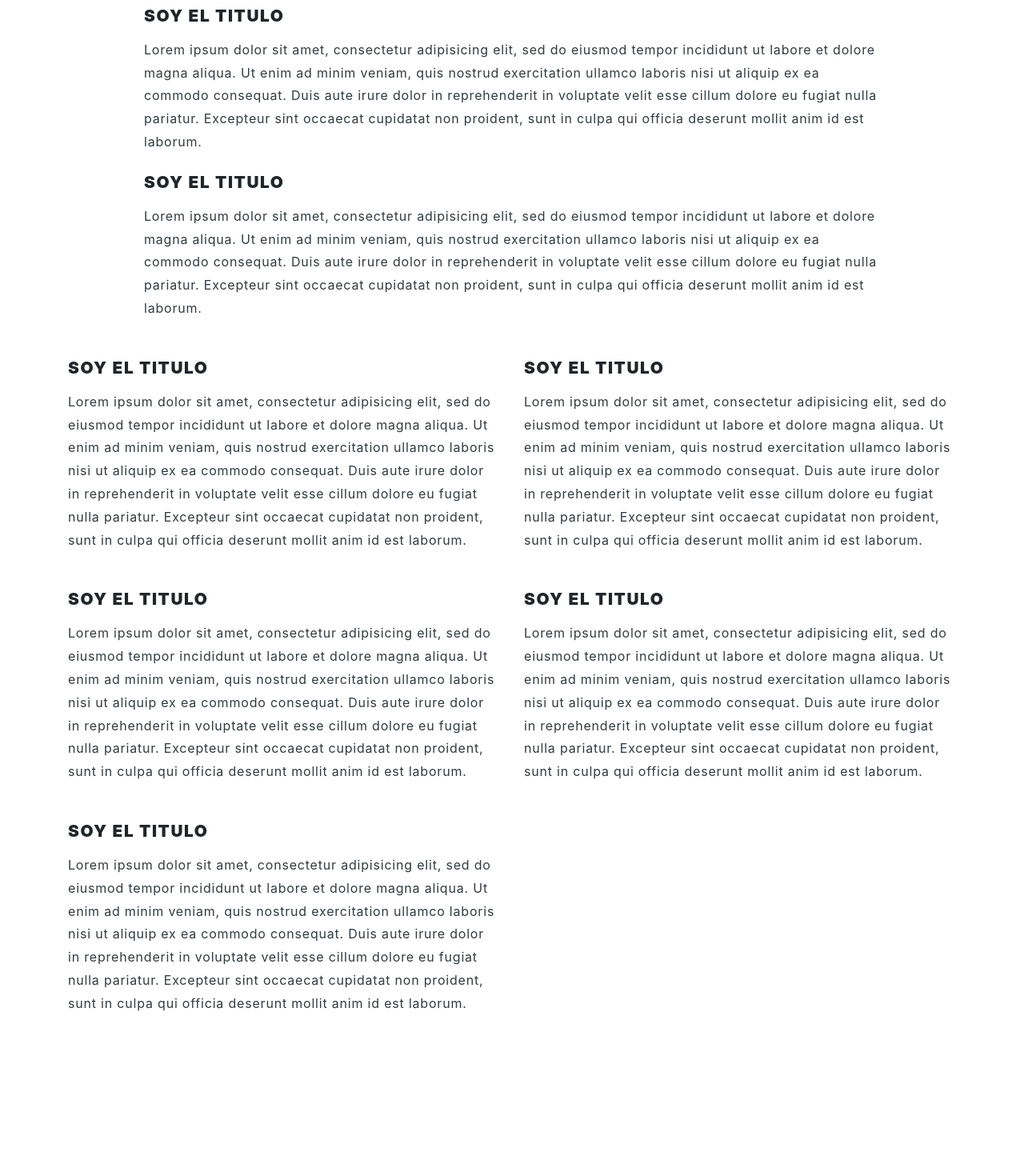
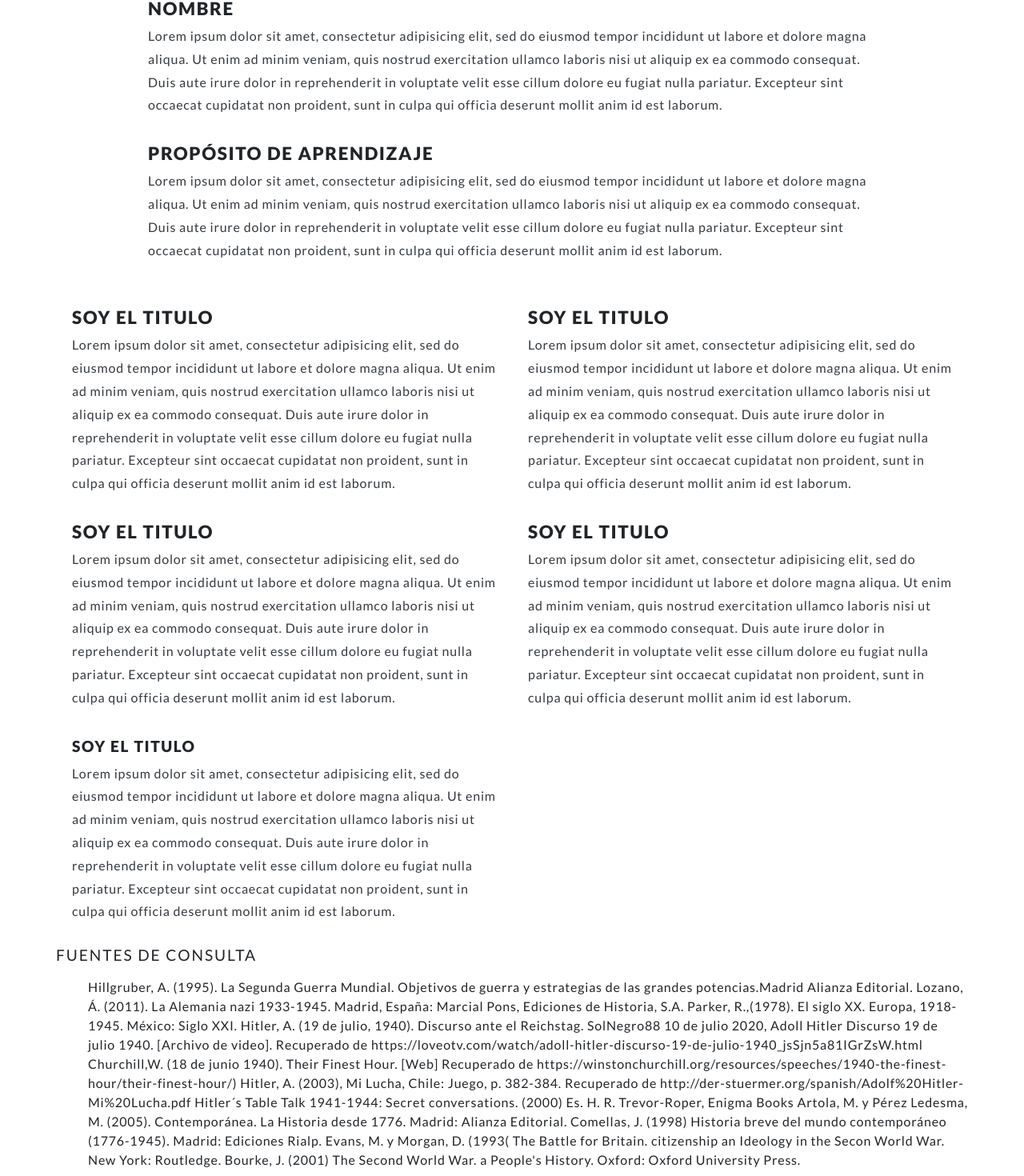
Before and after one commit to alumnica/alumnica-odas-front, a React (Create React App) app: page /odas/1 in a window 1280 px wide. Shown: the part 447-1917 px from the top of the page at 80% size. Before the commit the page ends 1732 px from the top, so only its background shows below. Built offline with nearby package versions, Linux system fonts and the light colour scheme.

Commit message:
Basic Styles for all pages

```diff
--- a/src/App.js
+++ b/src/App.js
@@ -1,6 +1,5 @@
 import React from "react";
 import { BrowserRouter as Router, Switch, Route } from "react-router-dom";
-import "./App.scss";
 import Header from "./components/Header.js";
 import ODAsScreen from "./screens/ODAsScreen.js";
 import ODAScreen from "./screens/ODAScreen.js";
--- a/src/App.scss
+++ /dev/null
@@ -1,104 +0,0 @@
-$font-size-base: 1rem;
-@import url("https://fonts.googleapis.com/css?family=Lato:400,700,900|Playfair+Display:700&display=swap&subset=latin-ext");
-
-//Bootstrap Imports for Mixings
-@import "../node_modules/bootstrap/scss/functions";
-@import "../node_modules/bootstrap/scss/variables";
-@import "../node_modules/bootstrap/scss/mixins";
-@import "../node_modules/bootstrap/scss/reboot";
-
-//Colors
-$alumnica-green: #ccff8d;
-$alumnica-gray: #e2e2e2;
-$font-size-base: 1rem;
-
-body {
-  font-family: "Lato", sans-serif;
-  font-weight: 400;
-  letter-spacing: 0.05em;
-}
-
-h1 {
-  font-family: "Playfair Display", serif;
-  color: #fff;
-  font-size: $font-size-base * 2.2;
-  letter-spacing: 0;
-  line-height: 1.5em;
-}
-
-h2 {
-  text-transform: uppercase;
-  font-weight: 900;
-  letter-spacing: 0.1em;
-  line-height: 2em;
-  font-size: $font-size-base * 2;
-}
-
-h3 {
-  text-transform: uppercase;
-  font-weight: 900;
-  line-height: 2.5rem;
-  font-size: $font-size-base * 1.3;
-  letter-spacing: 0.1rem;
-}
-
-p,
-h4 {
-  color: $gray-800;
-  line-height: 1.8rem;
-}
-
-@include media-breakpoint-down(md) {
-  .force-fluid-md {
-    width: 100%;
-    max-width: none;
-  }
-
-  .no-padding {
-    padding: 0;
-  }
-}
-
-@include media-breakpoint-down(sm) {
-  body {
-    font-size: 14pt;
-  }
-
-  h2 {
-    font-size: $font-size-base * 2;
-  }
-}
-
-@include media-breakpoint-down(xs) {
-  body {
-    font-size: 14pt;
-  }
-
-  h1 {
-    font-size: $font-size-base * 1.8;
-  }
-
-  h2 {
-    font-size: $font-size-base * 2;
-  }
-}
-
-/* HEADER */
-.header-brand img {
-  height: 40px;
-  width: auto;
-}
-
-.clickable-card {
-  &:hover {
-    opacity: 80%;
-  }
-}
-
-/* ODAs */
-h4.nota-materia {
-  color: $gray-800;
-  font-variant: small-caps;
-  font-size: 1rem;
-  letter-spacing: 0.15rem;
-}
--- a/src/components/DescriptionCard.js
+++ b/src/components/DescriptionCard.js
@@ -1,11 +1,12 @@
 import React from "react";
 import "./DescriptionCard.scss";
 
-const DescriptionCard = ({ children, tittle, extraInfo }) => {
+const DescriptionCard = ({ children, title, extraInfo, mini, center }) => {
+
   return (
-    <div className="description-card">
+    <div className={`description-card clickable-card ${center && "text-center"}`}>
       {extraInfo && <h4 className="extra-info">{extraInfo}</h4>}
-      {tittle && <h3 className="titulo">{tittle}</h3>}
+      {title && <h2 style={mini && {fontSize: "1.2rem"}} className="title">{title}</h2>}
       <p className="content">{children}</p>
     </div>
   );
--- a/src/components/DescriptionCard.scss
+++ b/src/components/DescriptionCard.scss
@@ -1,10 +1,6 @@
-
-$font-size-base: 1rem;
-
-h3.titulo {
-  text-transform: uppercase;
-  font-weight: 900;
-  line-height: 2.5rem;
-  font-size: $font-size-base * 1.3;
-  letter-spacing: 0.1rem;
+.description-card{
+  padding: 5px;
+  .extra-info, .title {
+    margin:0;
+  }
 }
--- a/src/components/Image.js
+++ b/src/components/Image.js
@@ -2,8 +2,8 @@ import React from "react";
 
 const Image = ({ src, name }) => {
   return (
-    <div className="content-container">
-      <img className="" src={src} alt={name} />
+    <div className="d-flex image-container justify-content-center">
+      <img className="img-responsive center-block" src={src} alt={name} />
     </div>
   );
 };
--- a/src/components/ODACard.js
+++ b/src/components/ODACard.js
@@ -23,7 +23,7 @@ const ODACard = ({ children, id, subject, name, description, imgSrc }) => {
           </Col>
           <Col xs="12" sm="8">
             <h4 className="nota-materia">{subject}</h4>
-            <h3>{name}</h3>
+            <h2>{name}</h2>
             <p>{description}</p>
             <Link to={`/${id}`}>
               Ver <i className="far fa-eye"/>
--- /dev/null
+++ b/src/components/ODAInfoCard.js
@@ -0,0 +1,35 @@
+import React from "react";
+
+import DescriptionCard from "../components/DescriptionCard.js";
+
+import Col from "react-bootstrap/Col";
+import Row from "react-bootstrap/Row";
+
+const ODAInfoCard = ({ name, objective, subject }) => {
+  return (
+    <Row className="justify-content-md-center">
+      <Col sm="10" className="my-4">
+        <DescriptionCard title={name} extraInfo={subject}>
+          Lorem ipsum dolor sit amet, consectetur adipisicing elit, sed do
+          eiusmod tempor incididunt ut labore et dolore magna aliqua. Ut enim ad
+          minim veniam, quis nostrud exercitation ullamco laboris nisi ut
+          aliquip ex ea commodo consequat. Duis aute irure dolor in
+          reprehenderit in voluptate velit esse cillum dolore eu fugiat nulla
+          pariatur. Excepteur sint occaecat cupidatat non proident, sunt in
+          culpa qui officia deserunt mollit anim id est laborum.
+        </DescriptionCard>
+        <DescriptionCard title={objective}>
+          Lorem ipsum dolor sit amet, consectetur adipisicing elit, sed do
+          eiusmod tempor incididunt ut labore et dolore magna aliqua. Ut enim ad
+          minim veniam, quis nostrud exercitation ullamco laboris nisi ut
+          aliquip ex ea commodo consequat. Duis aute irure dolor in
+          reprehenderit in voluptate velit esse cillum dolore eu fugiat nulla
+          pariatur. Excepteur sint occaecat cupidatat non proident, sunt in
+          culpa qui officia deserunt mollit anim id est laborum.
+        </DescriptionCard>
+      </Col>
+    </Row>
+  );
+};
+
+export default ODAInfoCard;
--- a/src/index.js
+++ b/src/index.js
@@ -1,9 +1,9 @@
 import React from 'react';
 import ReactDOM from 'react-dom';
+import 'bootstrap/dist/css/bootstrap.min.css';
 import './index.scss';
 import App from './App';
 import * as serviceWorker from './serviceWorker';
-import 'bootstrap/dist/css/bootstrap.min.css';
 
 ReactDOM.render(
   <React.StrictMode>
--- a/src/index.scss
+++ b/src/index.scss
@@ -0,0 +1,112 @@
+@import url("https://fonts.googleapis.com/css?family=Lato:400,700,900|Playfair+Display:700&display=swap&subset=latin-ext");
+
+//Bootstrap Imports for Mixings
+@import "../node_modules/bootstrap/scss/functions";
+@import "../node_modules/bootstrap/scss/variables";
+@import "../node_modules/bootstrap/scss/mixins";
+@import "../node_modules/bootstrap/scss/reboot";
+
+//Colors
+$alumnica-green: #ccff8d;
+$alumnica-gray: #e2e2e2;
+$font-size-base: 1rem;
+
+body {
+  font-family: "Lato", sans-serif;
+  font-weight: 400;
+  letter-spacing: 0.05em;
+}
+
+h1 {
+  font-family: "Playfair Display", serif;
+  color: #fff;
+  font-size: $font-size-base * 2.2;
+  letter-spacing: 0;
+  line-height: 1.5em;
+}
+
+h2 {
+  text-transform: uppercase;
+  font-weight: 900;
+  line-height: 2.5rem;
+  font-size: $font-size-base * 1.4;
+  letter-spacing: 0.1rem;
+}
+
+h3 {
+  text-transform: uppercase;
+  font-weight: 400;
+  letter-spacing: 0.1em;
+  line-height: 2em;
+  font-size: $font-size-base * 1.2;
+}
+
+h4 {
+  color: $gray-600;
+  font-size: $font-size-base * 1.2;
+  font-variant: small-caps;
+}
+
+p {
+  color: $gray-800;
+  line-height: $font-size-base * 1.8;
+}
+
+@include media-breakpoint-down(md) {
+  .force-fluid-md {
+    width: 100%;
+    max-width: none;
+  }
+
+  .no-padding {
+    padding: 0;
+  }
+}
+
+@include media-breakpoint-down(sm) {
+  body {
+    font-size: 14pt;
+  }
+
+  h2 {
+    font-size: $font-size-base * 1.7;
+  }
+}
+
+@include media-breakpoint-down(xs) {
+  body {
+    font-size: 14pt;
+  }
+
+  h1 {
+    font-size: $font-size-base * 1.8;
+  }
+
+  h2 {
+    font-size: $font-size-base * 1.6;
+  }
+
+  h4 {
+    font-size: $font-size-base * 1.4;
+  }
+}
+
+/* HEADER */
+.header-brand img {
+  height: 40px;
+  width: auto;
+}
+
+.clickable-card {
+  &:hover {
+    opacity: 80%;
+  }
+}
+
+/* ODAs */
+h4.nota-materia {
+  color: $gray-800;
+  font-variant: small-caps;
+  font-size: 1rem;
+  letter-spacing: 0.15rem;
+}
--- /dev/null
+++ b/src/screens/MomentoScreen.scss
@@ -0,0 +1,3 @@
+.block {
+  margin-bottom: 4rem;
+}
--- a/src/screens/ODAScreen.js
+++ b/src/screens/ODAScreen.js
@@ -3,6 +3,7 @@ import { useHistory, useParams } from "react-router-dom";
 import Hero from "../components/Hero.js";
 import Container from "react-bootstrap/Container";
 import DescriptionCard from "../components/DescriptionCard.js";
+import ODAInfoCard from "../components/ODAInfoCard.js";
 
 import Col from "react-bootstrap/Col";
 import Row from "react-bootstrap/Row";
@@ -22,9 +23,14 @@ const ODAScreen = () => {
         </Hero>
       </div>
       <Container>
-        <Row className="justify-content-md-center">
-          <Col sm="10 mt-4">
-            <DescriptionCard tittle="SOY EL TITULO" extraInfo="materia">
+        <ODAInfoCard
+          name="nombre"
+          objective="propósito de aprendizaje"
+          subject="materia"
+        />
+        <Row>
+          <Col md="6">
+            <DescriptionCard title="SOY EL TITULO">
               Lorem ipsum dolor sit amet, consectetur adipisicing elit, sed do
               eiusmod tempor incididunt ut labore et dolore magna aliqua. Ut
               enim ad minim veniam, quis nostrud exercitation ullamco laboris
@@ -33,7 +39,42 @@ const ODAScreen = () => {
               nulla pariatur. Excepteur sint occaecat cupidatat non proident,
               sunt in culpa qui officia deserunt mollit anim id est laborum.
             </DescriptionCard>
-            <DescriptionCard tittle="SOY EL TITULO">
+          </Col>
+          <Col md="6">
+            <DescriptionCard title="SOY EL TITULO">
+              Lorem ipsum dolor sit amet, consectetur adipisicing elit, sed do
+              eiusmod tempor incididunt ut labore et dolore magna aliqua. Ut
+              enim ad minim veniam, quis nostrud exercitation ullamco laboris
+              nisi ut aliquip ex ea commodo consequat. Duis aute irure dolor in
+              reprehenderit in voluptate velit esse cillum dolore eu fugiat
+              nulla pariatur. Excepteur sint occaecat cupidatat non proident,
+              sunt in culpa qui officia deserunt mollit anim id est laborum.
+            </DescriptionCard>
+          </Col>
+          <Col md="6">
+            <DescriptionCard title="SOY EL TITULO">
+              Lorem ipsum dolor sit amet, consectetur adipisicing elit, sed do
+              eiusmod tempor incididunt ut labore et dolore magna aliqua. Ut
+              enim ad minim veniam, quis nostrud exercitation ullamco laboris
+              nisi ut aliquip ex ea commodo consequat. Duis aute irure dolor in
+              reprehenderit in voluptate velit esse cillum dolore eu fugiat
+              nulla pariatur. Excepteur sint occaecat cupidatat non proident,
+              sunt in culpa qui officia deserunt mollit anim id est laborum.
+            </DescriptionCard>
+          </Col>
+          <Col md="6">
+            <DescriptionCard title="SOY EL TITULO">
+              Lorem ipsum dolor sit amet, consectetur adipisicing elit, sed do
+              eiusmod tempor incididunt ut labore et dolore magna aliqua. Ut
+              enim ad minim veniam, quis nostrud exercitation ullamco laboris
+              nisi ut aliquip ex ea commodo consequat. Duis aute irure dolor in
+              reprehenderit in voluptate velit esse cillum dolore eu fugiat
+              nulla pariatur. Excepteur sint occaecat cupidatat non proident,
+              sunt in culpa qui officia deserunt mollit anim id est laborum.
+            </DescriptionCard>
+          </Col>
+          <Col md="6">
+            <DescriptionCard mini title="SOY EL TITULO">
               Lorem ipsum dolor sit amet, consectetur adipisicing elit, sed do
               eiusmod tempor incididunt ut labore et dolore magna aliqua. Ut
               enim ad minim veniam, quis nostrud exercitation ullamco laboris
@@ -45,61 +86,31 @@ const ODAScreen = () => {
           </Col>
         </Row>
         <Row>
-          <Col md="6" className="p-6 mt-4">
-            <DescriptionCard tittle="SOY EL TITULO">
-              Lorem ipsum dolor sit amet, consectetur adipisicing elit, sed do
-              eiusmod tempor incididunt ut labore et dolore magna aliqua. Ut
-              enim ad minim veniam, quis nostrud exercitation ullamco laboris
-              nisi ut aliquip ex ea commodo consequat. Duis aute irure dolor in
-              reprehenderit in voluptate velit esse cillum dolore eu fugiat
-              nulla pariatur. Excepteur sint occaecat cupidatat non proident,
-              sunt in culpa qui officia deserunt mollit anim id est laborum.
-            </DescriptionCard>
-          </Col>
-          <Col md="6" className="p-6 mt-4">
-            <DescriptionCard tittle="SOY EL TITULO">
-              Lorem ipsum dolor sit amet, consectetur adipisicing elit, sed do
-              eiusmod tempor incididunt ut labore et dolore magna aliqua. Ut
-              enim ad minim veniam, quis nostrud exercitation ullamco laboris
-              nisi ut aliquip ex ea commodo consequat. Duis aute irure dolor in
-              reprehenderit in voluptate velit esse cillum dolore eu fugiat
-              nulla pariatur. Excepteur sint occaecat cupidatat non proident,
-              sunt in culpa qui officia deserunt mollit anim id est laborum.
-            </DescriptionCard>
-          </Col>
-          <Col md="6" className="p-6 mt-4">
-            <DescriptionCard tittle="SOY EL TITULO">
-              Lorem ipsum dolor sit amet, consectetur adipisicing elit, sed do
-              eiusmod tempor incididunt ut labore et dolore magna aliqua. Ut
-              enim ad minim veniam, quis nostrud exercitation ullamco laboris
-              nisi ut aliquip ex ea commodo consequat. Duis aute irure dolor in
-              reprehenderit in voluptate velit esse cillum dolore eu fugiat
-              nulla pariatur. Excepteur sint occaecat cupidatat non proident,
-              sunt in culpa qui officia deserunt mollit anim id est laborum.
-            </DescriptionCard>
-          </Col>
-          <Col md="6" className="p-6 mt-4">
-            <DescriptionCard tittle="SOY EL TITULO">
-              Lorem ipsum dolor sit amet, consectetur adipisicing elit, sed do
-              eiusmod tempor incididunt ut labore et dolore magna aliqua. Ut
-              enim ad minim veniam, quis nostrud exercitation ullamco laboris
-              nisi ut aliquip ex ea commodo consequat. Duis aute irure dolor in
-              reprehenderit in voluptate velit esse cillum dolore eu fugiat
-              nulla pariatur. Excepteur sint occaecat cupidatat non proident,
-              sunt in culpa qui officia deserunt mollit anim id est laborum.
-            </DescriptionCard>
-          </Col>
-          <Col md="6" className="p-6 mt-4">
-            <DescriptionCard tittle="SOY EL TITULO">
-              Lorem ipsum dolor sit amet, consectetur adipisicing elit, sed do
-              eiusmod tempor incididunt ut labore et dolore magna aliqua. Ut
-              enim ad minim veniam, quis nostrud exercitation ullamco laboris
-              nisi ut aliquip ex ea commodo consequat. Duis aute irure dolor in
-              reprehenderit in voluptate velit esse cillum dolore eu fugiat
-              nulla pariatur. Excepteur sint occaecat cupidatat non proident,
-              sunt in culpa qui officia deserunt mollit anim id est laborum.
-            </DescriptionCard>
-          </Col>
+          <h3>Fuentes de Consulta</h3>
+          <ul>
+            Hillgruber, A. (1995). La Segunda Guerra Mundial. Objetivos de
+            guerra y estrategias de las grandes potencias.Madrid Alianza
+            Editorial. Lozano, Á. (2011). La Alemania nazi 1933-1945. Madrid,
+            España: Marcial Pons, Ediciones de Historia, S.A. Parker, R.,(1978).
+            El siglo XX. Europa, 1918-1945. México: Siglo XXI. Hitler, A. (19 de
+            julio, 1940). Discurso ante el Reichstag. SolNegro88 10 de julio
+            2020, Adoll Hitler Discurso 19 de julio 1940. [Archivo de video].
+            Recuperado de
+            https://loveotv.com/watch/adoll-hitler-discurso-19-de-julio-1940_jsSjn5a81IGrZsW.html
+            Churchill,W. (18 de junio 1940). Their Finest Hour. [Web] Recuperado
+            de
+            https://winstonchurchill.org/resources/speeches/1940-the-finest-hour/their-finest-hour/)
+            Hitler, A. (2003), Mi Lucha, Chile: Juego, p. 382-384. Recuperado de
+            http://der-stuermer.org/spanish/Adolf%20Hitler-Mi%20Lucha.pdf
+            Hitler´s Table Talk 1941-1944: Secret conversations. (2000) Es. H.
+            R. Trevor-Roper, Enigma Books Artola, M. y Pérez Ledesma, M. (2005).
+            Contemporánea. La Historia desde 1776. Madrid: Alianza Editorial.
+            Comellas, J. (1998) Historia breve del mundo contemporáneo
+            (1776-1945). Madrid: Ediciones Rialp. Evans, M. y Morgan, D. (1993(
+            The Battle for Britain. citizenship an Ideology in the Secon World
+            War. New York: Routledge. Bourke, J. (2001) The Second World War. a
+            People's History. Oxford: Oxford University Press.
+          </ul>
         </Row>
       </Container>
     </>
```
Also changed, not shown: src/screens/MomentosScreen.js (+25 -9 lines).
